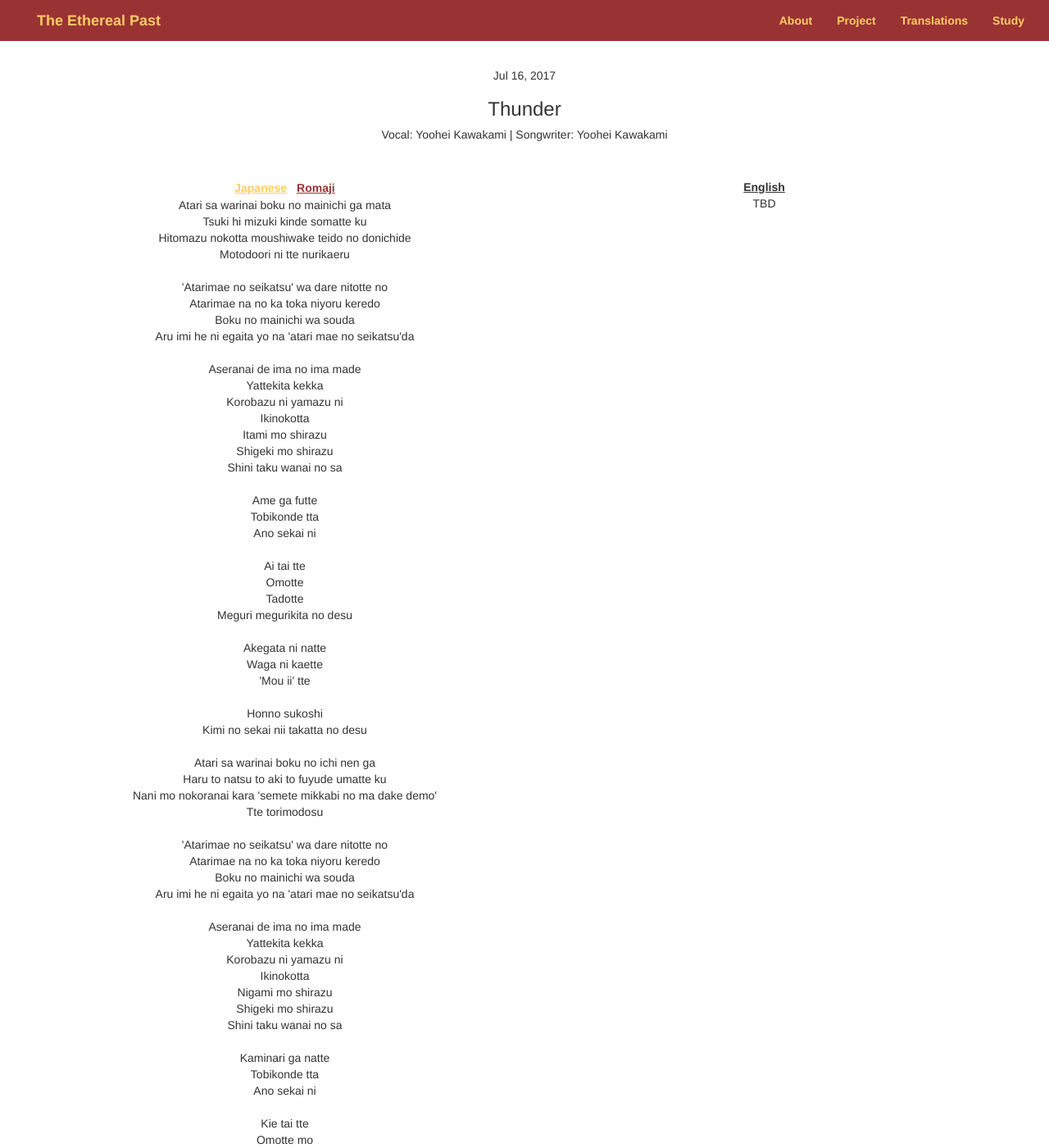
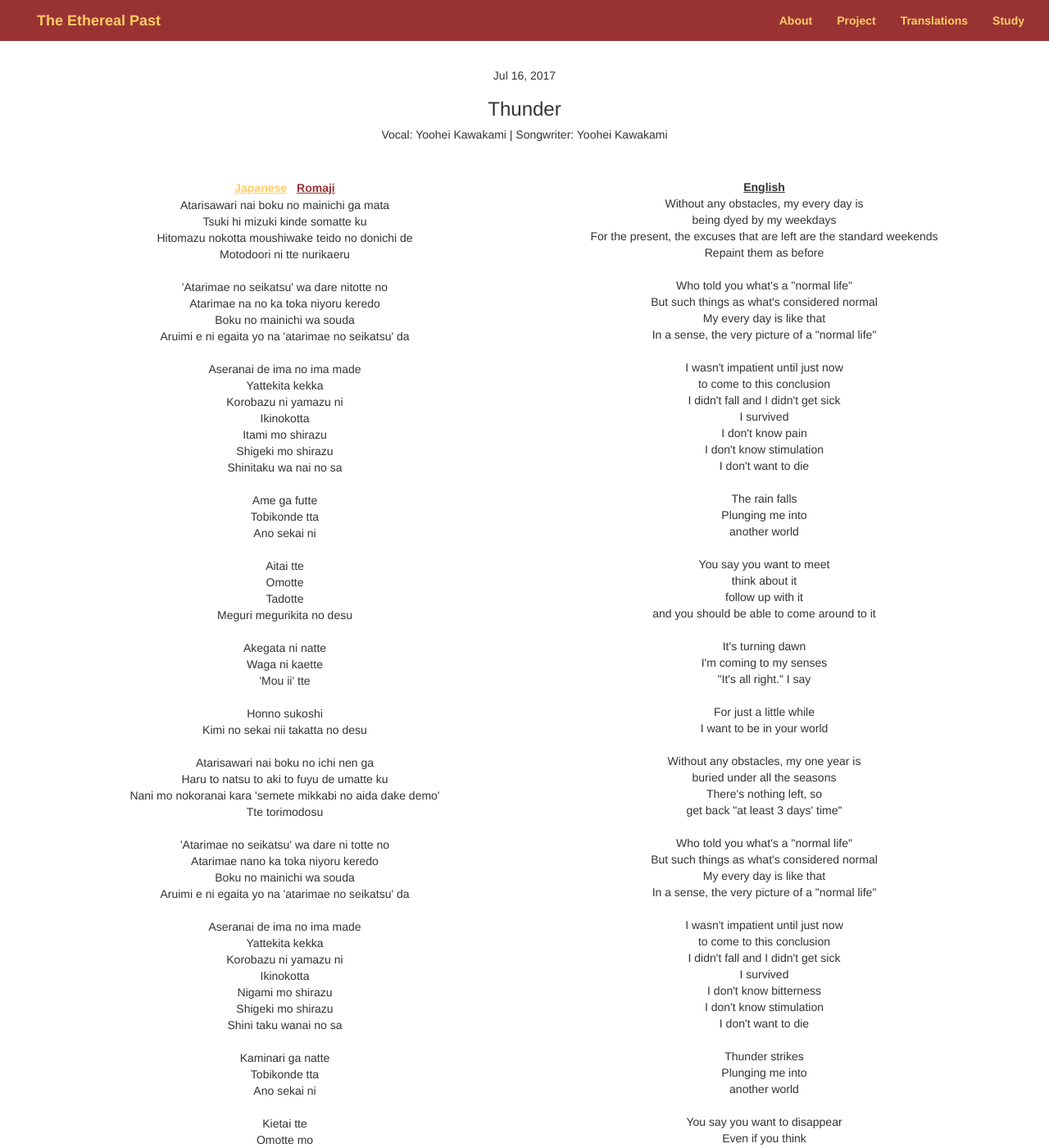
Before and after one commit to Starshine3/JekyllBlog, a Jekyll site: the page built from _posts/2017-07-16-thunder-by-[alexandros].html, in a window 1280 px wide and 1400 px high. Shown: the whole window at 82% size. Built offline with Jekyll 4.4.1, drawn with Linux system fonts in a browser that asks for light colours; nearby versions of some CDN libraries; some web fonts are replaced; some of the changed text lies outside the part shown.

```diff
--- a/_posts/2017-07-16-thunder-by-[alexandros].html
+++ b/_posts/2017-07-16-thunder-by-[alexandros].html
@@ -125,15 +125,15 @@ I want it slow
 近くで光った
 通り雨だったyeah yeah
         </div>
-        <div class="lyrics" id="romajiLyrics">Atari sa warinai boku no mainichi ga mata
+        <div class="lyrics" id="romajiLyrics">Atarisawari nai boku no mainichi ga mata
 Tsuki hi mizuki kinde somatte ku
-Hitomazu nokotta moushiwake teido no donichide
+Hitomazu nokotta moushiwake teido no donichi de
 Motodoori ni tte nurikaeru
 
 'Atarimae no seikatsu' wa dare nitotte no
 Atarimae na no ka toka niyoru keredo
 Boku no mainichi wa souda
-Aru imi he ni egaita yo na 'atari mae no seikatsu'da
+Aruimi e ni egaita yo na 'atarimae no seikatsu' da
 
 Aseranai de ima no ima made
 Yattekita kekka
@@ -141,13 +141,13 @@ Korobazu ni yamazu ni
 Ikinokotta
 Itami mo shirazu
 Shigeki mo shirazu
-Shini taku wanai no sa
+Shinitaku wa nai no sa
 
 Ame ga futte
 Tobikonde tta
 Ano sekai ni
 
-Ai tai tte
+Aitai tte
 Omotte
 Tadotte
 Meguri megurikita no desu
@@ -159,15 +159,15 @@ Waga ni kaette
 Honno sukoshi
 Kimi no sekai nii takatta no desu
 
-Atari sa warinai boku no ichi nen ga
-Haru to natsu to aki to fuyude umatte ku
-Nani mo nokoranai kara 'semete mikkabi no ma dake demo'
+Atarisawari nai boku no ichi nen ga
+Haru to natsu to aki to fuyu de umatte ku
+Nani mo nokoranai kara 'semete mikkabi no aida dake demo'
 Tte torimodosu
 
-'Atarimae no seikatsu' wa dare nitotte no
-Atarimae na no ka toka niyoru keredo
+'Atarimae no seikatsu' wa dare ni totte no
+Atarimae nano ka toka niyoru keredo
 Boku no mainichi wa souda
-Aru imi he ni egaita yo na 'atari mae no seikatsu'da
+Aruimi e ni egaita yo na 'atarimae no seikatsu' da
 
 Aseranai de ima no ima made
 Yattekita kekka
@@ -181,20 +181,20 @@ Kaminari ga natte
 Tobikonde tta
 Ano sekai ni
 
-Kie tai tte
+Kietai tte
 Omotte mo
 Nemutte mo
 Asa mezameru no desu
 
-Yachuu ni natte
+Yonaka ni natte
 Mo nemuku nakute
-Houkou tte
+Samayou tte
 
-Honno sukoshi no ma
-Kono sekai nii takatta no desu
+Honno sukoshi no aida
+Kono sekai ni itakatta no desu
 
 I wanna go
-I ' m on the road
+I'm on the road
 I wanna know
 I want it more
 
@@ -206,24 +206,24 @@ Kaminari ga natte
 Tobikonde tta
 Ano sekai wa
 
-Ai tai tte modotte mo
-Mou boku ni wa iku to koganai
+Aitai tte modotte mo
+Mou boku ni wa iku toko ga nai
 
 Ame ga futte
 Tobikonde tta
 Ano sekai ni
 
-Ai tai tte
+Aitai tte
 Omotte
 Tadotta kedo
-Dare moi nai no desu
+Dare mo inai no desu
 
 Akegata ni natte
 Waga ni kaette
 Modotta
 
-Honno sukoshi no ma
-Kimi no sekai nii takatta no desu
+Honno sukoshi no aida
+Kimi no sekai ni itakatta no desu
 
 Tooriame datta
 Tookude hikatta
@@ -237,6 +237,112 @@ Tooriame datta yeah yeah
 </div>
 <div class="right col-sm-6">
     <div id="panel-selection">English</div>
-    <div class="lyrics" id="engLyrics">TBD
+    <div class="lyrics" id="engLyrics">Without any obstacles, my every day is
+being dyed by my weekdays
+For the present, the excuses that are left are the standard weekends
+Repaint them as before
+
+Who told you what's a "normal life"
+But such things as what's considered normal
+My every day is like that
+In a sense, the very picture of a "normal life"
+
+I wasn't impatient until just now
+to come to this conclusion
+I didn't fall and I didn't get sick
+I survived
+I don't know pain
+I don't know stimulation
+I don't want to die
+
+The rain falls
+Plunging me into
+another world
+
+You say you want to meet
+think about it
+follow up with it
+and you should be able to come around to it
+
+It's turning dawn
+I'm coming to my senses
+"It's all right." I say
+
+For just a little while
+I want to be in your world
+
+Without any obstacles, my one year is
+buried under all the seasons
+There's nothing left, so
+get back "at least 3 days' time"
+
+Who told you what's a "normal life"
+But such things as what's considered normal
+My every day is like that
+In a sense, the very picture of a "normal life"
+
+I wasn't impatient until just now
+to come to this conclusion
+I didn't fall and I didn't get sick
+I survived
+I don't know bitterness
+I don't know stimulation
+I don't want to die
+
+Thunder strikes
+Plunging me into
+another world
+
+You say you want to disappear
+Even if you think
+Even if you sleep
+you should be able to wake up in the morning
+
+It's midnight
+But I can't sleep
+I'm wandering around
+
+For just a little time
+I want to be in this world
+
+I wanna go
+I'm on the road
+I wanna know
+I want it more
+
+I want it slow
+I want it slow
+I want it slow
+
+Thunder strikes
+Plunging me into
+another world
+
+You say you want to meet, even if you return
+there's no longer a place where you can come to me
+
+The rain falls
+Plunging me into
+another world
+
+You say you want to meet
+think about it
+Even if you follow up with it
+there's no one there
+
+It's turning dawn
+I'm coming to my senses
+I return
+
+For just a little while
+I want to be in your world
+
+It's showering
+It's shining in the distance
+It's showering yeah yeah
+
+It's showering
+It's shining nearby
+It's showering yeah yeah
     </div>
 </div>
```
Also changed, not shown: _posts/2017-09-04-Black-Memory-by-oral-cigarettes.html (+60 -15 lines), _posts/2017-10-16-Doramatsurugii-by-Eve.html (+40 -31 lines), html5games/basic.html (added, +12 -0 lines), html5games/basic.js (added, +86 -0 lines), 1 other file.
